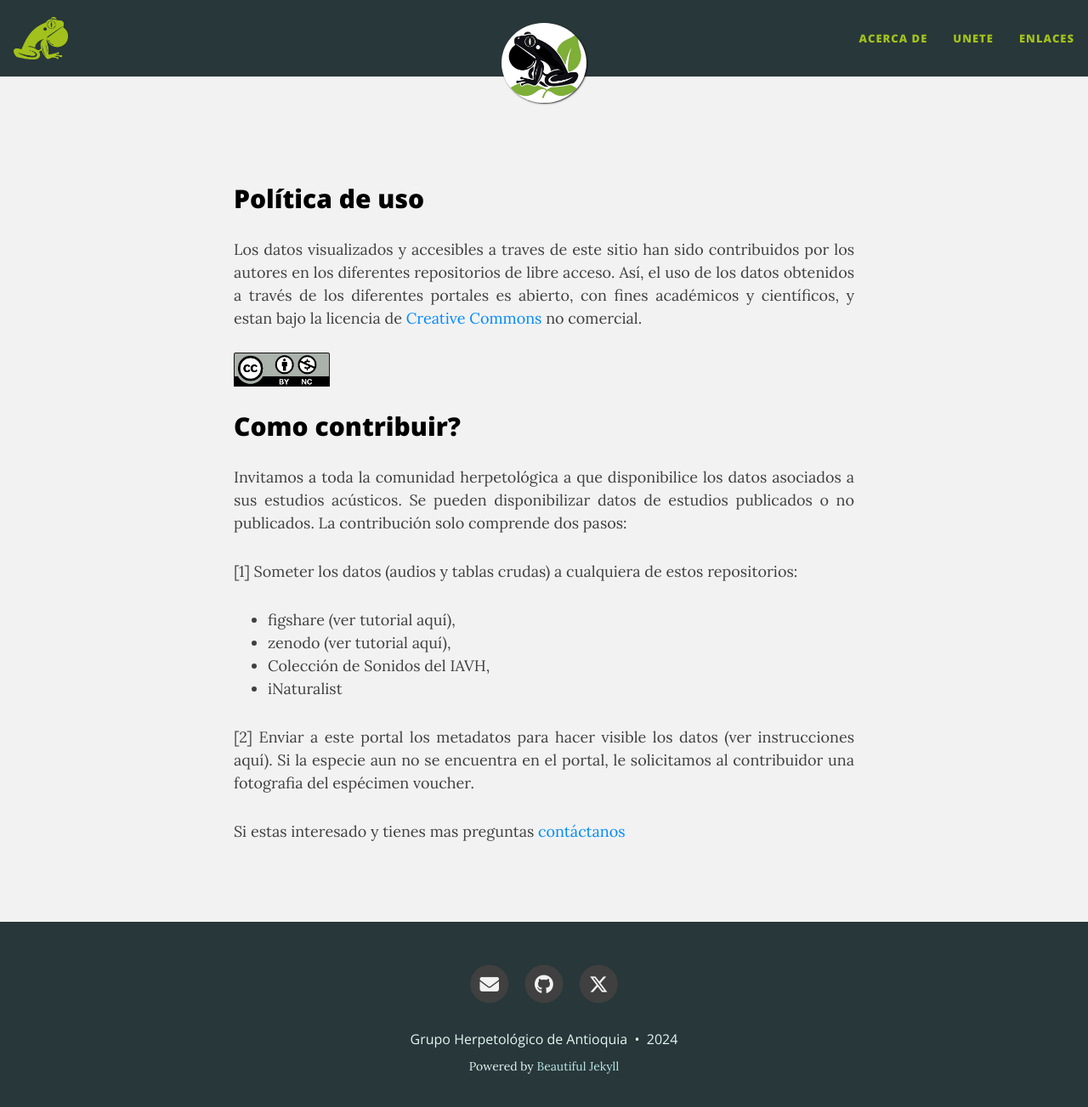
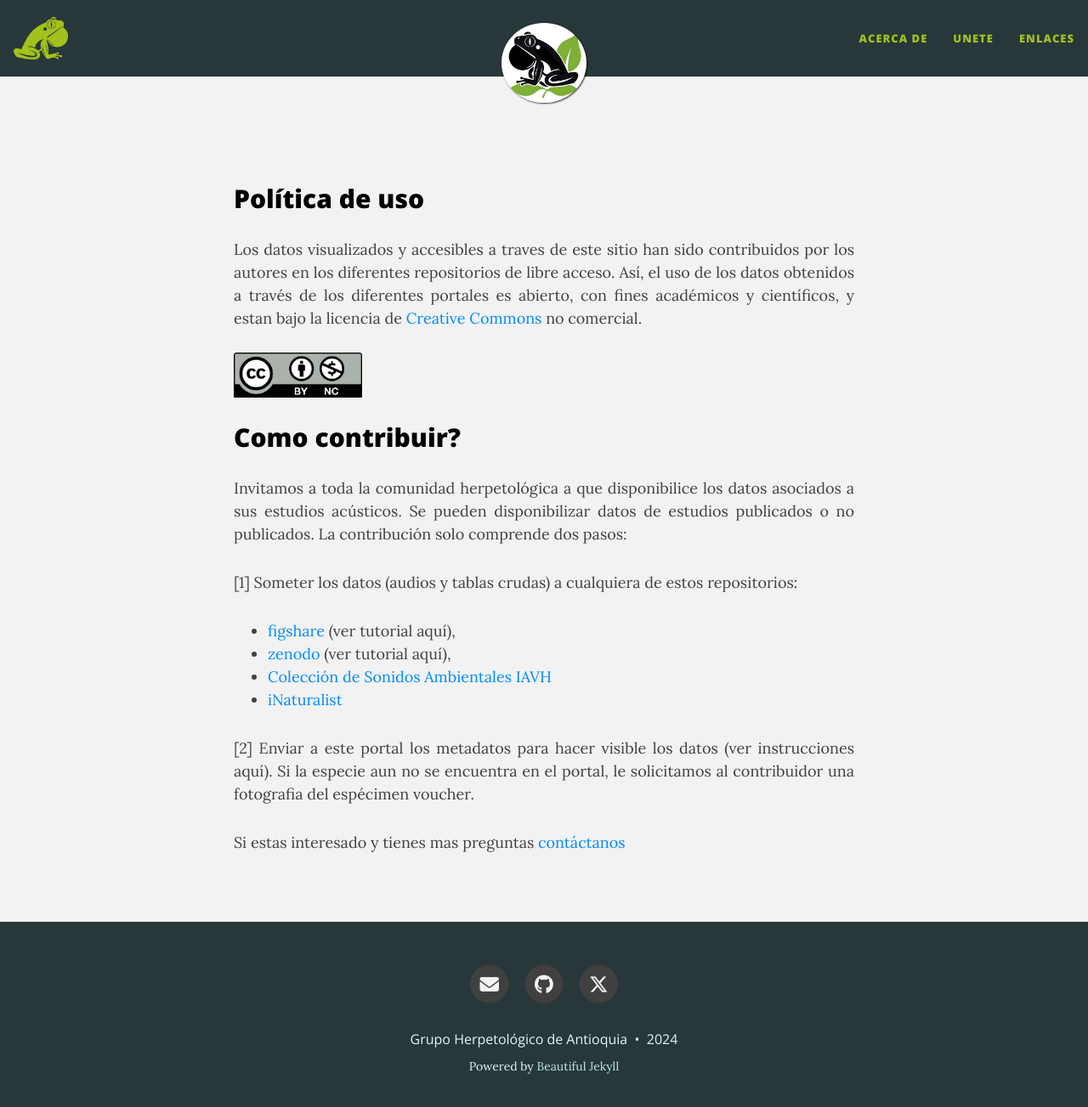
Before and after one commit to colombianfrogs/sounds, a Jekyll site: the page built from docs/unete.md, in a window 1280 px wide and 1316 px high. Shown: the top 1303 px of the window at 85% size. Built offline with Jekyll 4.4.1, drawn with Linux system fonts in a browser that asks for light colours.

Commit message:
Update unete.md

```diff
--- a/docs/unete.md
+++ b/docs/unete.md
@@ -40,16 +40,16 @@ p {
 ## Política de uso
 Los datos visualizados y accesibles a traves de este sitio han sido contribuidos por los autores en los diferentes repositorios de libre acceso. Así, el uso de los datos obtenidos a través de los diferentes portales es abierto, con fines académicos y científicos, y estan bajo la licencia de [Creative Commons](https://co.creativecommons.net/tipos-de-licencias/) no comercial.
 <br><br>
-<img src="{{ site.baseurl }}/images/by-nc.png" style="width:3cm;">
+<img src="{{ site.baseurl }}/images/by-nc.png" style="width:4cm;">
 
 ## Como contribuir?
 Invitamos a toda la comunidad herpetológica a que disponibilice los datos asociados a sus estudios acústicos.  Se pueden disponibilizar datos de estudios publicados o no publicados. La contribución solo comprende dos pasos:
 
 [1] Someter los datos (audios y tablas crudas) a cualquiera de estos repositorios:
-- figshare (ver tutorial aquí),
-- zenodo (ver tutorial aquí),
-- Colección de Sonidos del IAVH,
-- iNaturalist
+- [figshare](https://figshare.com/) (ver tutorial aquí),
+- [zenodo](https://zenodo.org/) (ver tutorial aquí),
+- [Colección de Sonidos Ambientales IAVH](http://colecciones.humboldt.org.co/sonidos/)
+- [iNaturalist](https://www.inaturalist.org/)
 
 [2] Enviar a este portal los metadatos para hacer visible los datos (ver instrucciones aquí). Si la especie aun no se encuentra en el portal, le solicitamos al contribuidor una fotografia del espécimen voucher.
 
```
